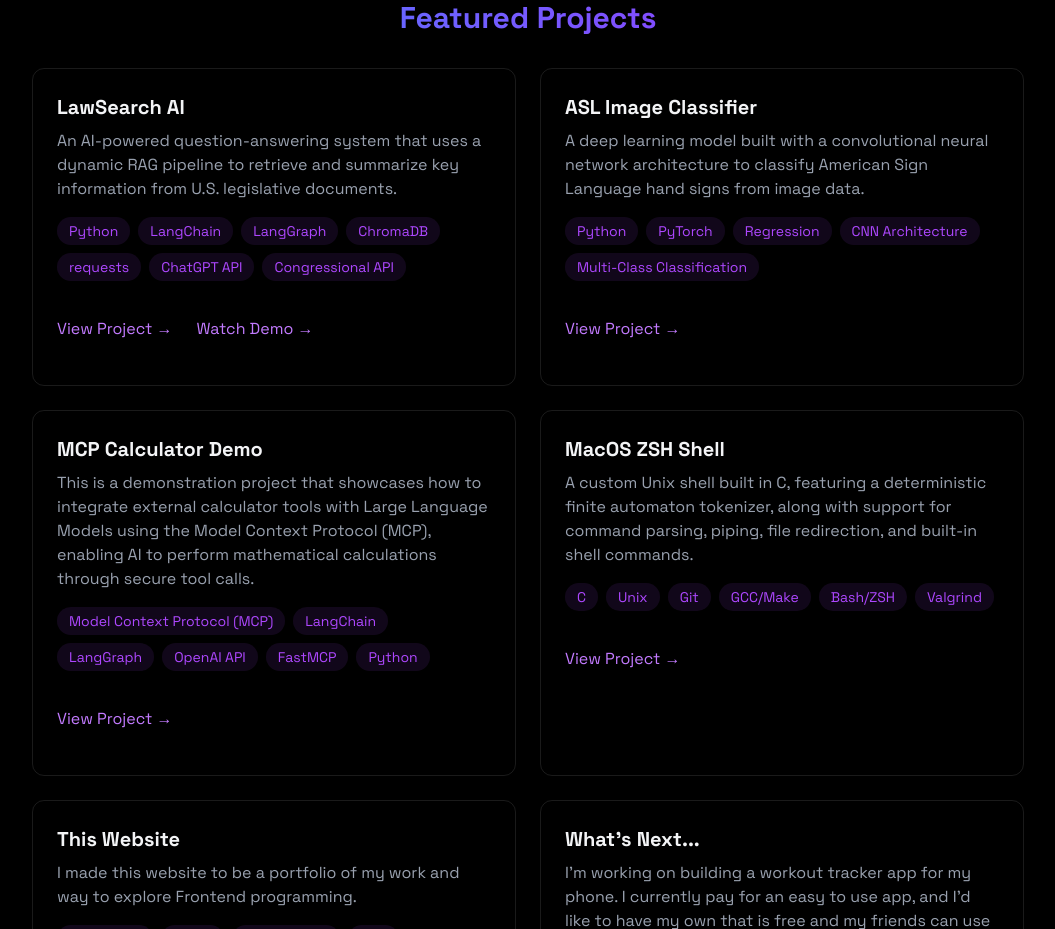
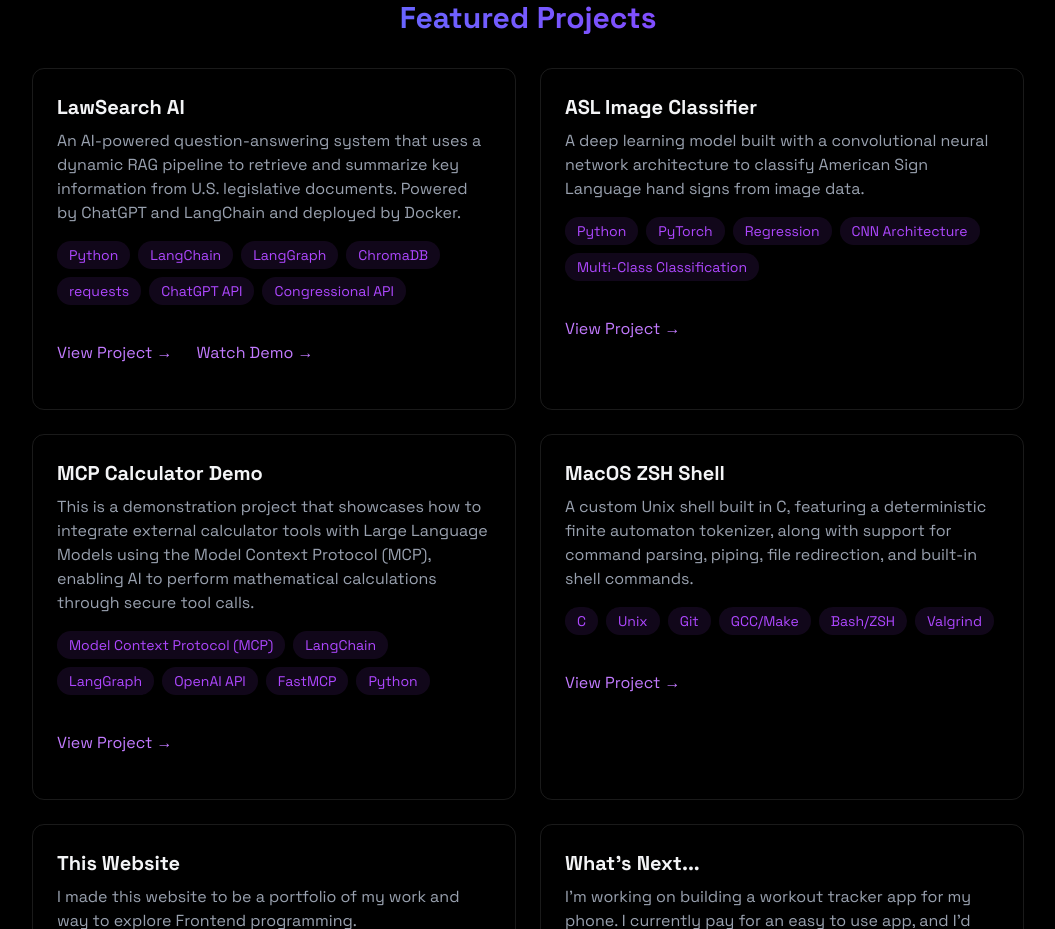
Before and after one commit to RMahshie/ryan-mahshie-portfolio, a React (Vite) app: page / in a window 1280 px wide. Shown: the part 2440-3369 px from the top of the page, without its empty margins (112-1167 px from the left). Built offline with nearby package versions, Linux system fonts and the light colour scheme; no server answers.

Commit message:
Updated lawsearch link

```diff
--- a/src/components/sections/Projects.jsx
+++ b/src/components/sections/Projects.jsx
@@ -78,7 +78,8 @@
                         <p className="text-gray-400 mb-4">
                             An AI-powered question-answering system that uses
                             a dynamic RAG pipeline to retrieve and summarize key information
-                            from U.S. legislative documents.
+                            from U.S. legislative documents. Powered by ChatGPT and LangChain
+                            and deployed by Docker.
                         </p>
                         <div className="flex flex-wrap gap-2 mb-4">
                             {["Python", "LangChain", "LangGraph", "ChromaDB", "requests", "ChatGPT API", "Congressional API"].map((tech, key) => (
@@ -94,7 +95,7 @@
 
                         <div className="flex justify-start gap-6 items-center">
                             <a
-                                href="https://github.com/RMahshie/LawSearch"
+                                href="https://github.com/RMahshie/lawsearchprod"
                                 target="_blank"
                                 rel="noopener noreferrer"
                                 className="text-purple-400 hover:text-purple-300 transition-colors my-5"
```
